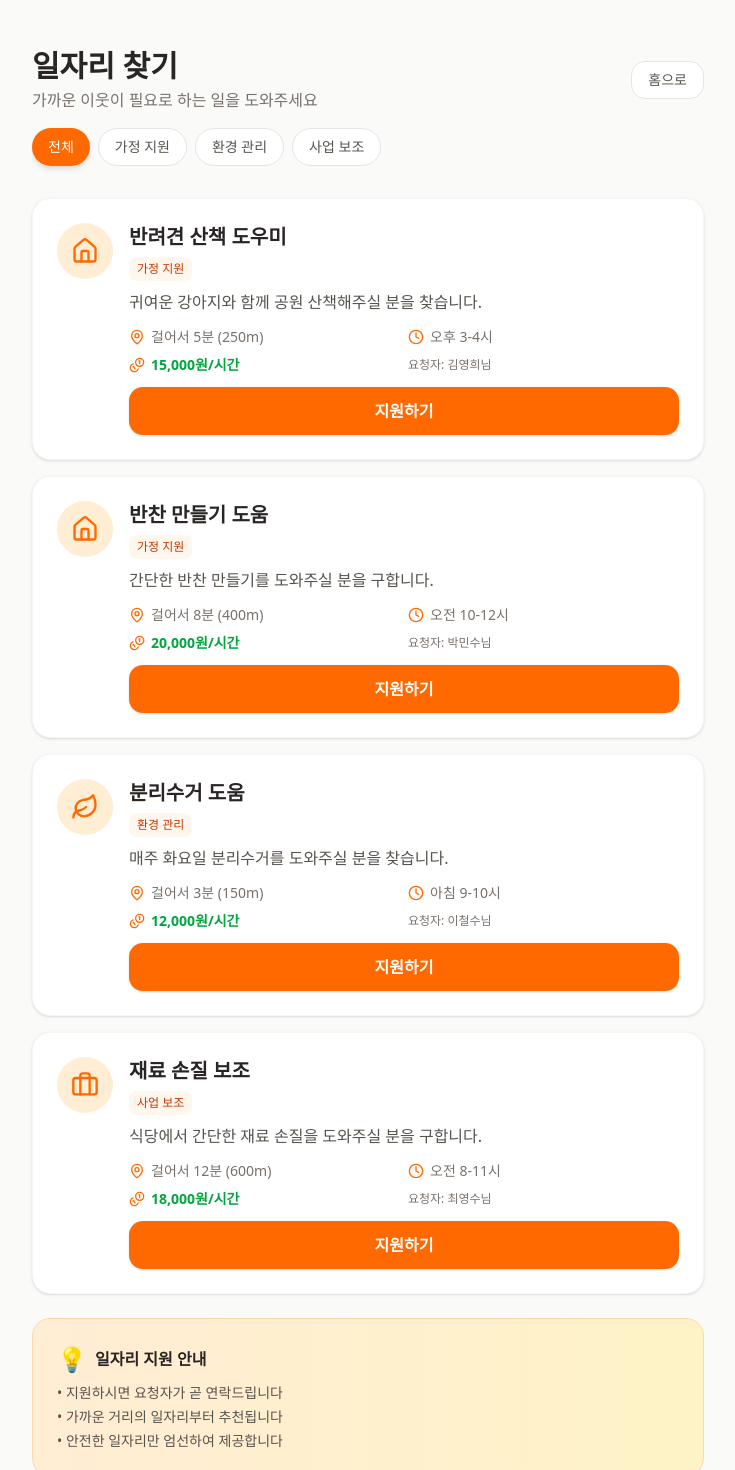
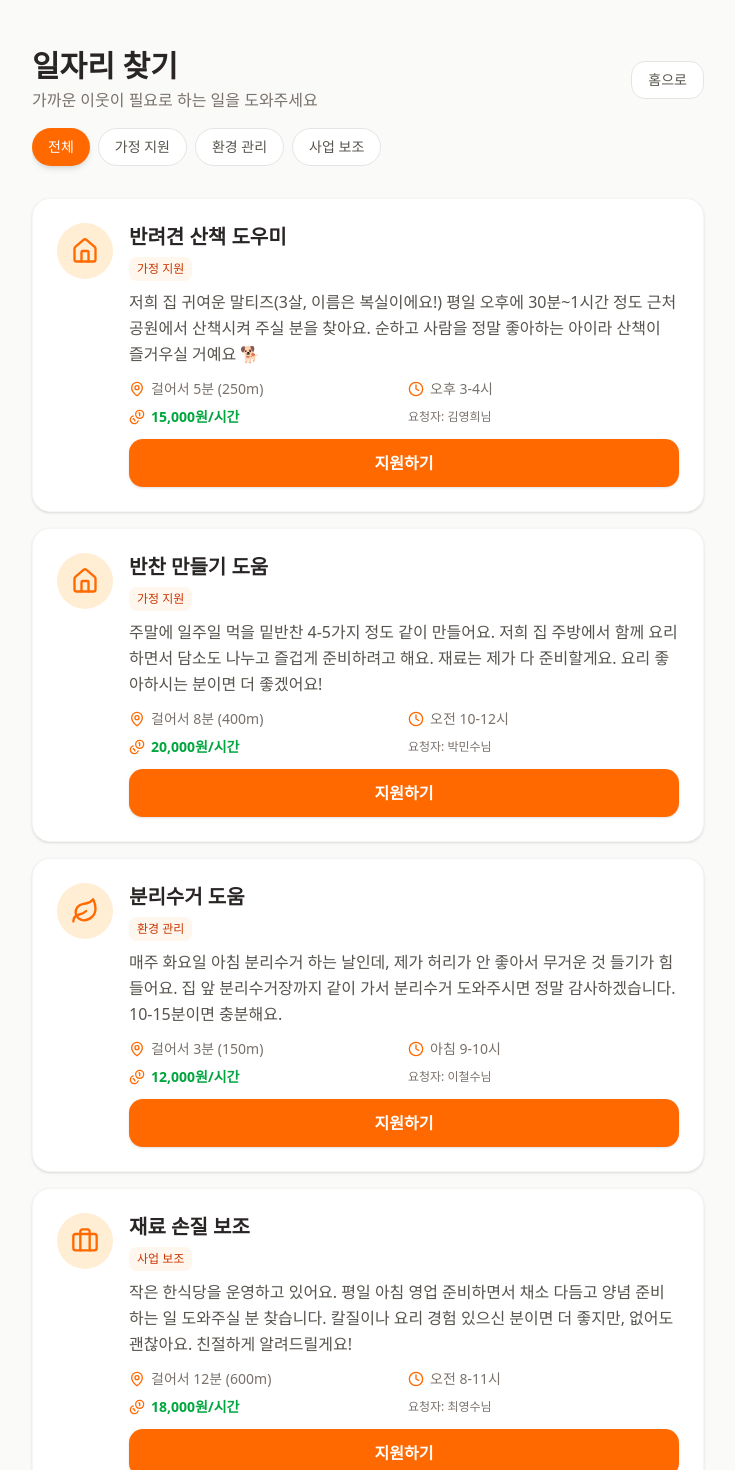
Before and after one commit to howl-papa/SeeNear-MVP-Deploy, a Next.js app: page /jobs in a window 1280 px wide. Shown: the top 1470 px of the page, without its empty margins (272-1007 px from the left). Built offline with nearby package versions, Linux system fonts and the light colour scheme.

Commit message:
Feature: Add custom favicon, improve SEO, and enhance content with natural language

```diff
--- a/src/app/demander/page.tsx
+++ b/src/app/demander/page.tsx
@@ -15,25 +15,25 @@ const QUICK_SELECT_CATEGORIES = [
     {
         title: "가정 지원",
         items: [
-            { label: "하교 지도", template: "하교 지도 도와주실 분 구합니다. (시간/장소 협의)" },
-            { label: "반찬 준비", template: "반찬 준비 도와주실 분 구합니다. (시간/장소 협의)" },
-            { label: "약 수령", template: "약 수령 도와주실 분 구합니다. (시간/장소 협의)" }
+            { label: "하교 지도", template: "초등학교 3학년 아이 하교 지도 부탁드립니다. 학교에서 집까지 걸어서 5분 거리인데, 평일 오후 2시 30분쯤 같이 걸어와 주시면 감사하겠습니다." },
+            { label: "반찬 준비", template: "간단한 반찬 몇 가지 만드는 것 도와주실 분 찾습니다. 저희 집에서 오전 10시쯤 2시간 정도 함께 요리하면서 밑반찬 준비하려고 해요. 재료는 제가 준비할게요!" },
+            { label: "약 수령", template: "동네 약국에서 처방약 수령 부탁드려요. 제가 거동이 불편해서 직접 가기 어려운데, 약국이 걸어서 10분 거리에 있어요. 처방전은 미리 보내드릴게요." }
         ]
     },
     {
         title: "환경 관리",
         items: [
-            { label: "분리수거", template: "분리수거 도와주실 분 구합니다. (시간/장소 협의)" },
-            { label: "반려동물 산책", template: "반려동물 산책 도와주실 분 구합니다. (시간/장소 협의)" },
-            { label: "순찰", template: "순찰 도와주실 분 구합니다. (시간/장소 협의)" }
+            { label: "분리수거", template: "매주 화요일 아침 분리수거 도와주실 분 구합니다. 저희 집 앞에 내놓는 것만 도와주시면 돼요. 아침 8시~9시 사이에 10분 정도면 충분할 것 같아요." },
+            { label: "반려동물 산책", template: "귀여운 강아지(말티즈, 5살) 산책 도우미 찾아요! 평일 오후 4시쯤 30분 정도 근처 공원에서 산책시켜 주시면 됩니다. 순하고 사람을 좋아하는 아이예요 🐕" },
+            { label: "순찰", template: "우리 동네 골목길 저녁 순찰 함께 해주실 분 계실까요? 매일 저녁 7시쯤 30분 정도 동네 한 바퀴 돌면서 가로등 확인하고 쓰레기 있으면 치우는 정도입니다." }
         ]
     },
     {
         title: "사업 보조",
         items: [
-            { label: "재료 손질", template: "재료 손질 도와주실 분 구합니다. (시간/장소 협의)" },
-            { label: "전단지 배포", template: "전단지 배포 도와주실 분 구합니다. (시간/장소 협의)" },
-            { label: "청결 관리", template: "청결 관리 도와주실 분 구합니다. (시간/장소 협의)" }
+            { label: "재료 손질", template: "작은 식당 운영 중인데 아침 재료 손질 도와주실 분 찾습니다. 평일 오전 8시~11시, 채소 다듬고 양념 준비하는 간단한 일이에요. 경력 있으신 분이면 더 좋겠어요!" },
+            { label: "전단지 배포", template: "우리 가게 오픈 기념 전단지 500장 정도 동네에 배포해주실 분 구해요. 이번 주말 중 하루, 2~3시간 정도면 될 것 같아요. 근처 아파트 단지 위주로 부탁드려요." },
+            { label: "청결 관리", template: "카페 마감 후 청소 도와주실 분 찾습니다. 매일 저녁 9시~10시, 테이블 닦고 바닥 쓸고 닦는 정도예요. 꼼꼼하게 해주시면 감사하겠습니다!" }
         ]
     }
 ]
--- a/src/app/jobs/page.tsx
+++ b/src/app/jobs/page.tsx
@@ -14,10 +14,10 @@ const JOB_LISTINGS = [
         location: "걸어서 5분",
         time: "오후 3-4시",
         pay: "15,000원/시간",
-        description: "귀여운 강아지와 함께 공원 산책해주실 분을 찾습니다.",
+        description: "저희 집 귀여운 말티즈(3살, 이름은 복실이에요!) 평일 오후에 30분~1시간 정도 근처 공원에서 산책시켜 주실 분을 찾아요. 순하고 사람을 정말 좋아하는 아이라 산책이 즐거우실 거예요 🐕",
         requester: "김영희",
         distance: "250m",
-        message: "안녕하세요! 반려견 산책 도와주실 수 있나요? 30년 경력으로 믿고 맡겨주세요."
+        message: "안녕하세요! 복실이 산책 도와주실 수 있으실까요? 저도 강아지를 키워봐서 반려견 돌보는 게 얼마나 중요한지 잘 알아요. 믿고 맡길 수 있는 분을 찾고 있습니다!"
     },
     {
         id: 2,
@@ -27,10 +27,10 @@ const JOB_LISTINGS = [
         location: "걸어서 8분",
         time: "오전 10-12시",
         pay: "20,000원/시간",
-        description: "간단한 반찬 만들기를 도와주실 분을 구합니다.",
+        description: "주말에 일주일 먹을 밑반찬 4-5가지 정도 같이 만들어요. 저희 집 주방에서 함께 요리하면서 담소도 나누고 즐겁게 준비하려고 해요. 재료는 제가 다 준비할게요. 요리 좋아하시는 분이면 더 좋겠어요!",
         requester: "박민수",
         distance: "400m",
-        message: "반찬 만들기 도와주시면 감사하겠습니다. 경험 많으신 분을 찾고 있어요!"
+        message: "반찬 만들기 같이 하실 분 계실까요? 혼자 하면 심심하고 시간도 오래 걸리는데, 같이 하면 더 즐겁고 빠를 것 같아요. 요리 경험 많으신 분이면 저도 많이 배울 수 있을 것 같습니다!"
     },
     {
         id: 3,
@@ -40,10 +40,10 @@ const JOB_LISTINGS = [
         location: "걸어서 3분",
         time: "아침 9-10시",
         pay: "12,000원/시간",
-        description: "매주 화요일 분리수거를 도와주실 분을 찾습니다.",
+        description: "매주 화요일 아침 분리수거 하는 날인데, 제가 허리가 안 좋아서 무거운 것 들기가 힘들어요. 집 앞 분리수거장까지 같이 가서 분리수거 도와주시면 정말 감사하겠습니다. 10-15분이면 충분해요.",
         requester: "이철수",
         distance: "150m",
-        message: "매주 화요일 분리수거 도와주실 수 있으신가요? 가까운 거리입니다!"
+        message: "매주 화요일 아침에 분리수거 좀 도와주실 수 있으실까요? 바로 옆 동네라 가까워요. 제가 나이가 들어서 무거운 걸 들기가 힘들어졌네요. 도움 주시면 정말 고맙겠습니다!"
     },
     {
         id: 4,
@@ -53,10 +53,10 @@ const JOB_LISTINGS = [
         location: "걸어서 12분",
         time: "오전 8-11시",
         pay: "18,000원/시간",
-        description: "식당에서 간단한 재료 손질을 도와주실 분을 구합니다.",
+        description: "작은 한식당을 운영하고 있어요. 평일 아침 영업 준비하면서 채소 다듬고 양념 준비하는 일 도와주실 분 찾습니다. 칼질이나 요리 경험 있으신 분이면 더 좋지만, 없어도 괜찮아요. 친절하게 알려드릴게요!",
         requester: "최영수",
         distance: "600m",
-        message: "식당 재료 손질 도와주실 분을 찾습니다. 경력 있으신 분 환영합니다!"
+        message: "식당 재료 손질 도와주실 분 계실까요? 저희 작은 식당인데 아침마다 준비할 게 많아서요. 경험 있으신 분이면 정말 좋겠지만, 배우고 싶으신 분도 환영합니다. 같이 일하면서 요리도 배워가실 수 있어요!"
     }
 ]
 
--- a/src/app/layout.tsx
+++ b/src/app/layout.tsx
@@ -19,6 +19,15 @@ export const metadata: Metadata = {
   authors: [{ name: "Yongrak Park" }],
   creator: "Yongrak Park",
   publisher: "SeeNear",
+  icons: {
+    icon: [
+      { url: "/icon.svg", type: "image/svg+xml" },
+      { url: "/icon.svg", sizes: "any" },
+    ],
+    apple: [
+      { url: "/icon.svg", sizes: "180x180", type: "image/svg+xml" },
+    ],
+  },
   openGraph: {
     type: "website",
     locale: "ko_KR",
--- a/src/app/page.tsx
+++ b/src/app/page.tsx
@@ -10,7 +10,7 @@ export default function Home() {
       {/* Navigation / Logo Area */}
       <nav className="p-6 flex justify-between items-center max-w-5xl mx-auto w-full">
         <div className="flex items-center gap-2">
-          <div className="w-8 h-8 bg-orange-500 rounded-lg flex items-center justify-center text-white font-bold">S</div>
+          <Image src="/icon.svg" alt="SeeNear" width={32} height={32} className="rounded-lg" />
           <span className="text-xl font-bold text-stone-800 tracking-tight">SeeNear</span>
         </div>
         <div className="text-sm font-medium text-stone-500">
```
Also changed, not shown: public/icon.svg (added).
